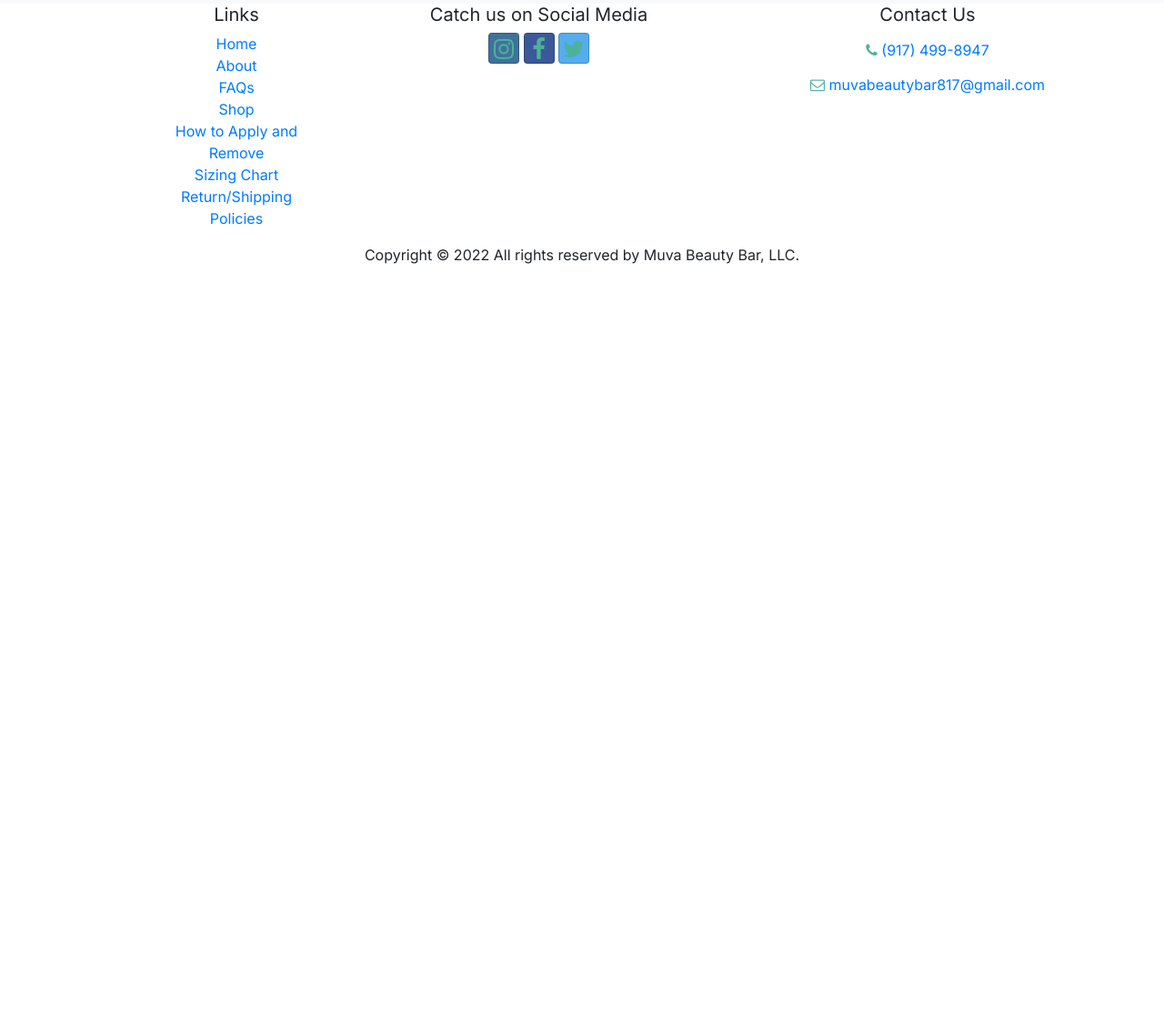
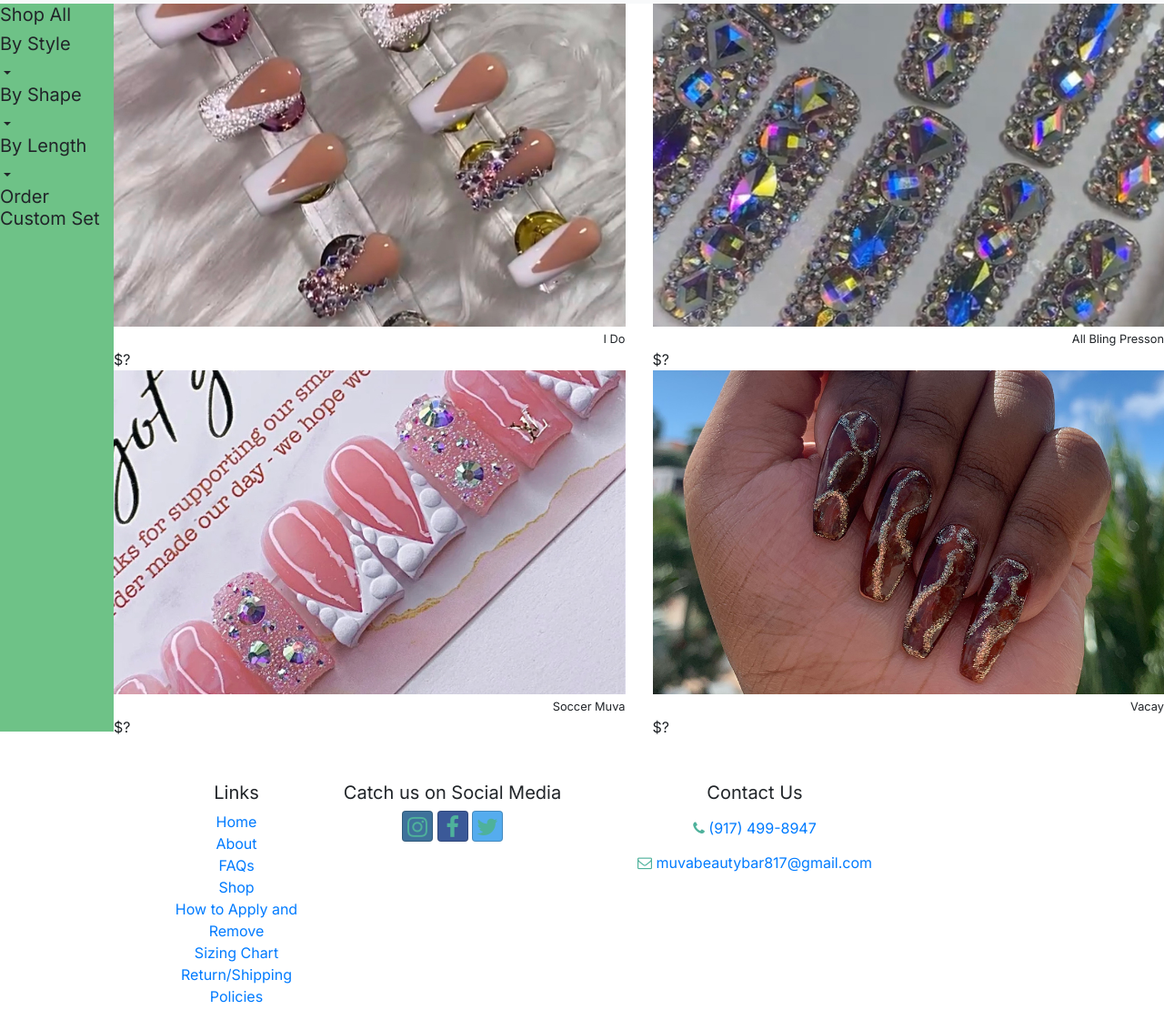
Before and after one commit to Gavin33/muvaBeautyBar, a website: page shop.html in a window 1280 px wide. Shown: the part 263-1373 px from the top of the page at 91% size. Before the commit the page ends 800 px from the top, so only its background shows below. Drawn offline with nearby package versions, Linux system fonts and the light colour scheme.

Commit message:
update shop.html page

```diff
--- a/shop.html
+++ b/shop.html
@@ -141,37 +141,145 @@
             </div>
         </nav>
 
-        <footer class="text-center">
+        <div class="wrapper">
+            <nav class="sidebar align-self-stretch">
+                <ul class="list-unstyled components">
+                    <li>
+                        <h5>Shop All</h5>
+                    </li>
+                    <li>
+                        <div href="#byStyle" data-toggle="collapse" aria-expanded="false" class="dropdown-toggle">
+                            <h5>By Style</h5>
+                            </a>
+                            <ul class="collapse list-unstyled" id="byStyle">
+                                <li>
+                                    French Nails
+                                </li>
+                                <li>
+                                    Solid Nails
+                                </li>
+                                <li>
+                                    Ombre Nails
+                                </li>
+                                <li>
+                                    Bling Nails
+                                </li>
+                            </ul>
+                    </li>
+                    <li>
+                        <div href="#byShape" data-toggle="collapse" aria-expanded="false" class="dropdown-toggle">
+                            <h5>By Shape</h5>
+                            </a>
+                            <ul class="collapse list-unstyled" id="byShape">
+                                <li>Coffin</li>
+                                <li>Tapered Square</li>
+                                <li>Stiletto</li>
+                                <li>Almond</li>
+                            </ul>
+                        </div>
+                    </li>
+                    <li>
+                        <div href="#byLength" data-toggle="collapse" aria-expanded="false" class="dropdown-toggle">
+                            <h5>By Length</h5>
+                            </a>
+                            <ul class="collapse list-unstyled" id="byLength">
+                                <li>Short
+                                </li>
+                                <li>Medium</li>
+                                <li>Long</li>
+                                <li>Extra Long</li>
+                            </ul>
+                        </div>
+                    </li>
+                    <li>
+                        <h5>Order Custom Set</h5>
+                    </li>
+                </ul>
+            </nav>
+            <!-- </div> -->
+                <!-- Best sellers -->
+                <div class="row justify-content-center">
+                    <div class="col-6">
+                        <img src="img/bestSellers/I Do_cropped.jpg" alt="I Do" class="img-fluid d-block">
+                        <div class="text-right">
+                            <small>I Do</small>
+                            <p class=" d-sm-none"></p>
+                        </div>
+                        <div class="d-none d-sm-block"></div>
+                        <div>$?</div>
+                    </div>
+                    <div class="col-6">
+                        <img src="img/bestSellers/all bling presson_cropped.jpg" alt="All Bling Presson"
+                            class="img-fluid d-block">
+                        <div class="text-right"><small>All Bling Presson</small></div>
+                        <div>$?</div>
+                    </div>
+                    <div class="col-6">
+                        <img src="img/bestSellers/Soccer Muva_cropped.jpg" alt="Soccer Muva" class="img-fluid d-block">
+                        <div class="text-right"><small>Soccer Muva</small></div>
+                        <div>$?</div>
+                    </div>
+                    <div class="col-6">
+                        <img src="img/bestSellers/Vacay_cropped.jpg" alt="Vacay" class="img-fluid d-block">
+                        <div class="text-right"><small>Vacay</small></div>
+                        <p class="d-sm-none"></p>
+                        <div>$?</div>
+                    </div>
+                </div>
+                <!-- Carousel for small -->
+                <!-- <div id="homeCarousel" class="carousel slide col-7" data-ride="carousel">
+                        <ol class="carousel-indicators">
+                            <li data-target="#homeCarousel" data-slide-to="0" class="active"></li>
+                            <li data-target="#homeCarousel" data-slide-to="1"></li>
+                            <li data-target="#homeCarousel" data-slide-to="2"></li>
+                        </ol>
+                        <div class="carousel-inner">
+                            <div class="carousel-item active">
+                                <img src="img/French Bling.jpg" alt="" class="img-fluid">
+                            </div>
+                        </div>
+                    </div> -->
+            </div>
+        </div>
+        </div>
+
+
+        <!-- Footer -->
+        <footer class="text-center mt-5">
             <div class="container">
                 <div class="row">
                     <div class="col-4 col-sm-2 offset-1">
                         <h5>Links</h5>
                         <ul class="list-unstyled">
-                            <li><a href="index.html">Home</a></li>
+                            <li><a href="#">Home</a></li>
                             <li><a href="aboutus.html">About</a></li>
                             <li><a href="faq.html">FAQs</a></li>
-                            <li><a href="#">Shop</a></li>
+                            <li><a href="shop.html">Shop</a></li>
                             <li><a href="#">How to Apply and Remove</a></li>
                             <li><a href="#">Sizing Chart</a></li>
                             <li><a href="#">Return/Shipping Policies</a></li>
                         </ul>
                     </div>
-                    <div class="col-6 col-sm-5 text-center">
+                    <div class="col-6 col-sm-3 text-center">
                         <h5>Catch us on Social Media</h5>
-                        <a class="btn btn-social-icon btn-instagram" href="http://instagram.com/b.pressd"><i class="fa fa-instagram"></i></a>
-                        <a class="btn btn-social-icon btn-facebook" href="https://www.facebook.com/muvabeautybarllc/"><i class="fa fa-facebook"></i></a>
-                        <a class="btn btn-social-icon btn-twitter" href="http://twitter.com/tiny_t0t"><i class="fa fa-twitter"></i></a>
+                        <a class="btn btn-social-icon btn-instagram" href="http://instagram.com/b.pressd"><i
+                                class="fa fa-instagram"></i></a>
+                        <a class="btn btn-social-icon btn-facebook" href="https://www.facebook.com/muvabeautybarllc/"><i
+                                class="fa fa-facebook"></i></a>
+                        <a class="btn btn-social-icon btn-twitter" href="http://twitter.com/tiny_t0t"><i
+                                class="fa fa-twitter"></i></a>
                     </div>
                     <div class="col-sm-4 text-center">
                         <h5>Contact Us</h5>
-                        <a role="button" class="btn btn-link" href="tel:+19174998947"><i class="fa fa-phone"></i> (917) 499-8947</a><br />
-                        <a role="button" class="btn btn-link" href="mailto:muvabeautybar817@gmail.com"><i class="fa fa-envelope-o"></i> muvabeautybar817@gmail.com</a>
+                        <a role="button" class="btn btn-link" href="tel:+19174998947"><i class="fa fa-phone"></i> (917)
+                            499-8947</a><br />
+                        <a role="button" class="btn btn-link" href="mailto:muvabeautybar817@gmail.com"><i
+                                class="fa fa-envelope-o"></i> muvabeautybar817@gmail.com</a>
                     </div>
                 </div>
             </div>
             <p>Copyright &copy; 2022 All rights reserved by Muva Beauty Bar, LLC.</p>
         </footer>
-
 
         <!-- jQuery must come first, then Popper.js, then the Bootstrap JavaScript plugins.-->
         <script src="node_modules/jquery/dist/jquery.slim.min.js"></script>
@@ -182,4 +290,5 @@
                 $('[data-toggle="tooltip"]').tooltip()
             })
         </script>
+        <script src="js/scripts.js"></script>
     </body>
```
Lines whose indentation alone changed are shown as unchanged.
